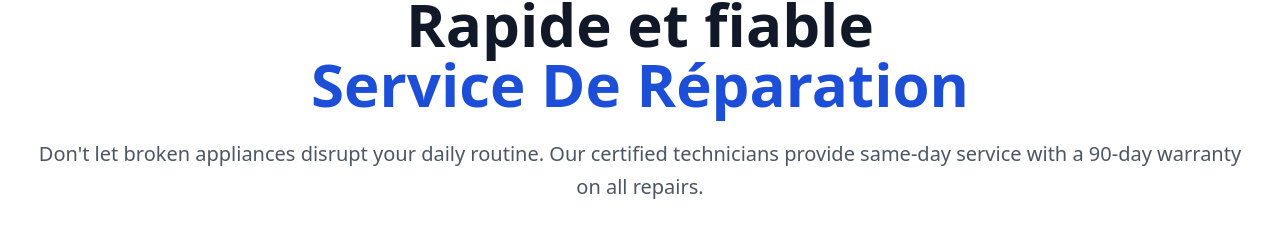
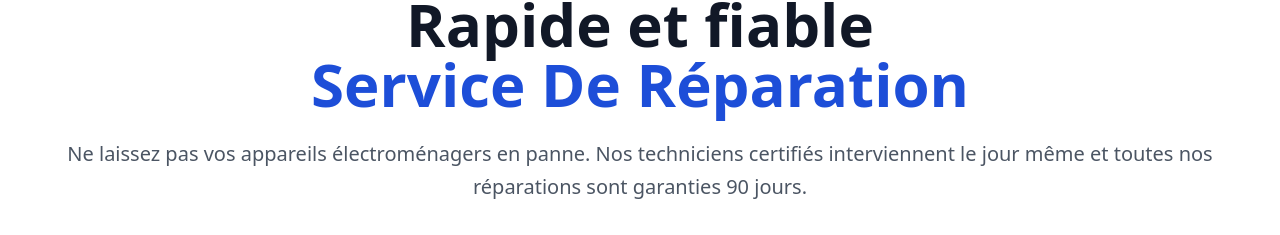
Before and after one commit to labotechservicetn-ship-it/LaboTech_Service, a React (Vite) app: page / in a window 1280 px wide. Shown: the part 854-1089 px from the top of the page. Built offline with nearby package versions, Linux system fonts and the light colour scheme.

Commit message:
Updated Hero.tsx

```diff
--- a/src/components/Hero.tsx
+++ b/src/components/Hero.tsx
@@ -193,8 +193,8 @@ const Hero = () => {
                 </h1>
 
                 <p className="text-xl text-gray-600 mb-8 leading-relaxed">
-                  Don't let broken appliances disrupt your daily routine. Our certified technicians
-                  provide same-day service with a 90-day warranty on all repairs.
+                  Ne laissez pas vos appareils électroménagers en panne.
+                  Nos techniciens certifiés interviennent le jour même et toutes nos réparations sont garanties 90 jours.
                 </p>
 
                 {/* Trust indicators */}
```
